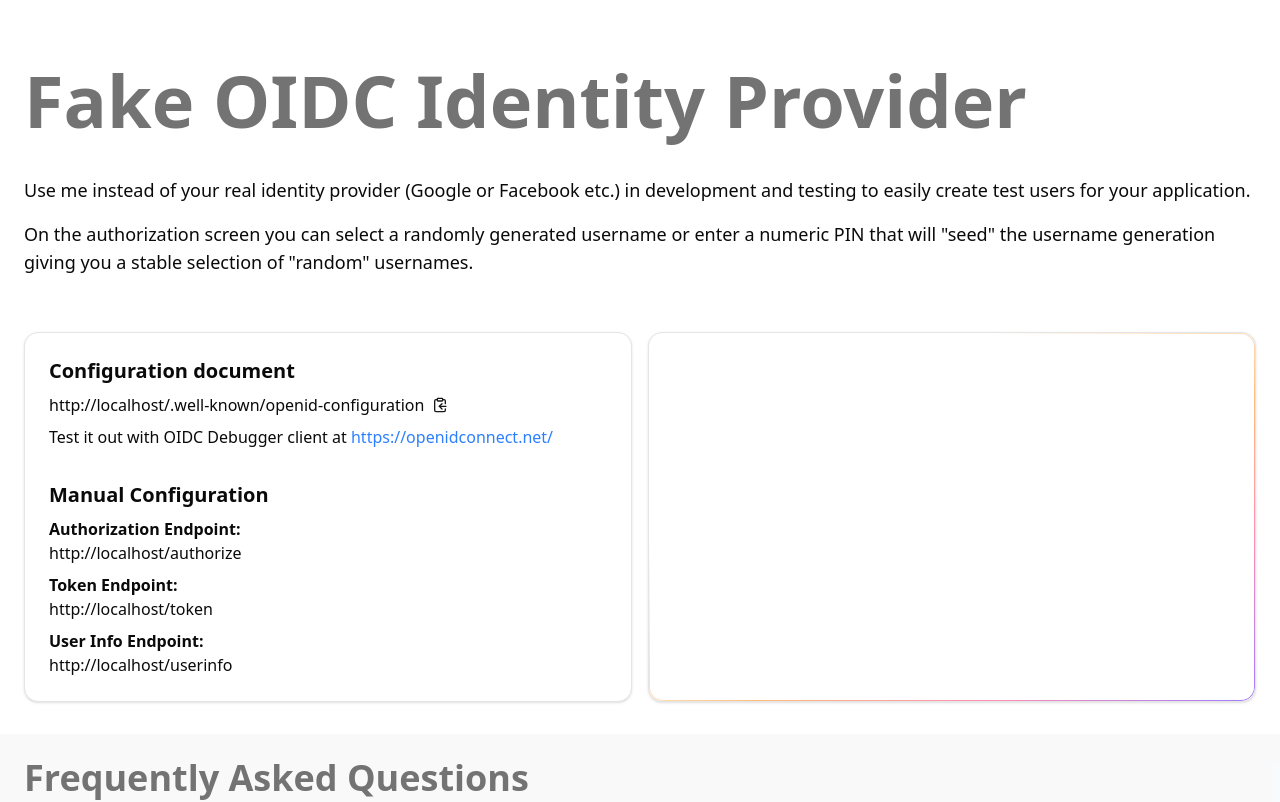
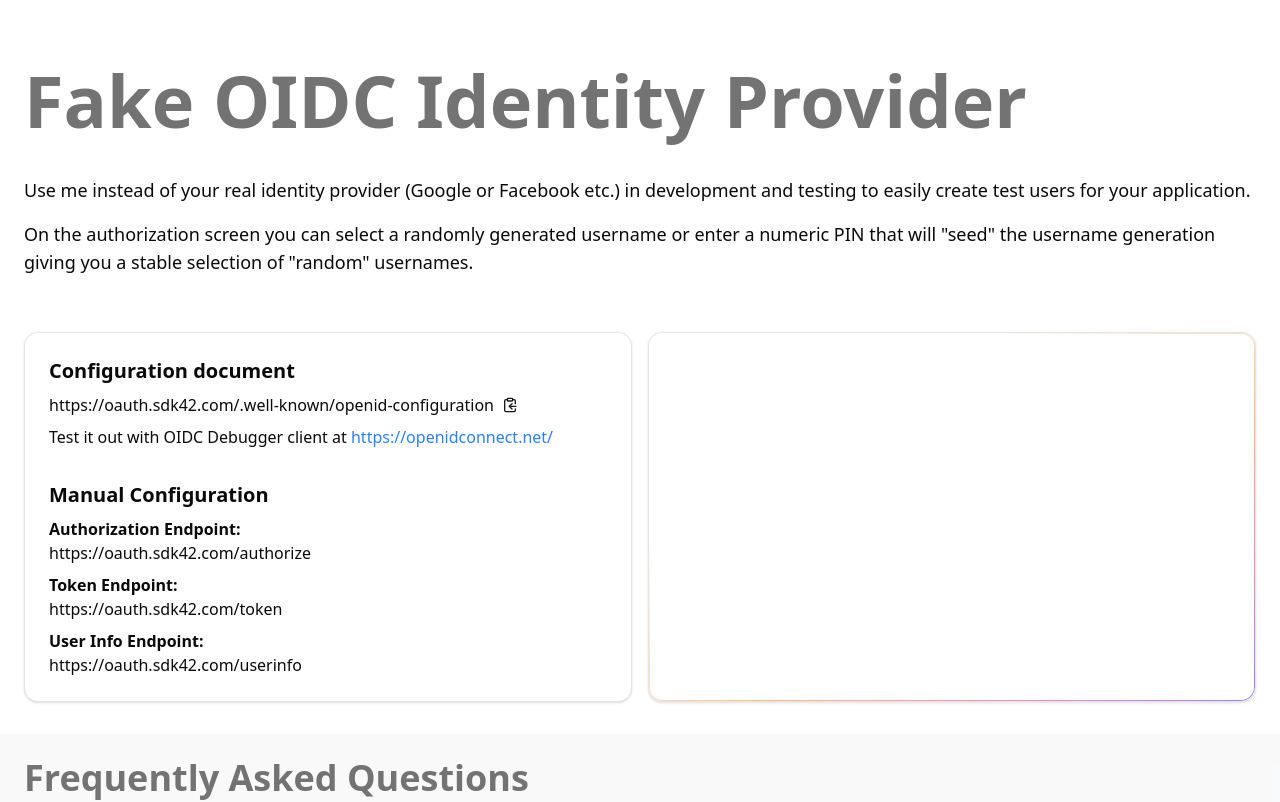
Before and after one commit to stackables/oauth-tester, a Next.js app: page / in a window 1280 px wide. Shown: the top 802 px of the page. Built offline with nearby package versions, Linux system fonts and the light colour scheme.

Commit message:
SSR double slashes

```diff
--- a/src/app/page.tsx
+++ b/src/app/page.tsx
@@ -5,8 +5,7 @@ import { Faq1 } from "@/components/FAQ";
 import { Metadata } from "next";
 import { ShineBorder } from "@/components/ui/shine-border";
 
-const domain =
-  typeof window !== "undefined" ? window.origin : "https://oauth.sdk42.com/";
+const domain = "https://oauth.sdk42.com";
 
 export const metadata: Metadata = {
   title: "Fake OIDC Identity Provider",
```
